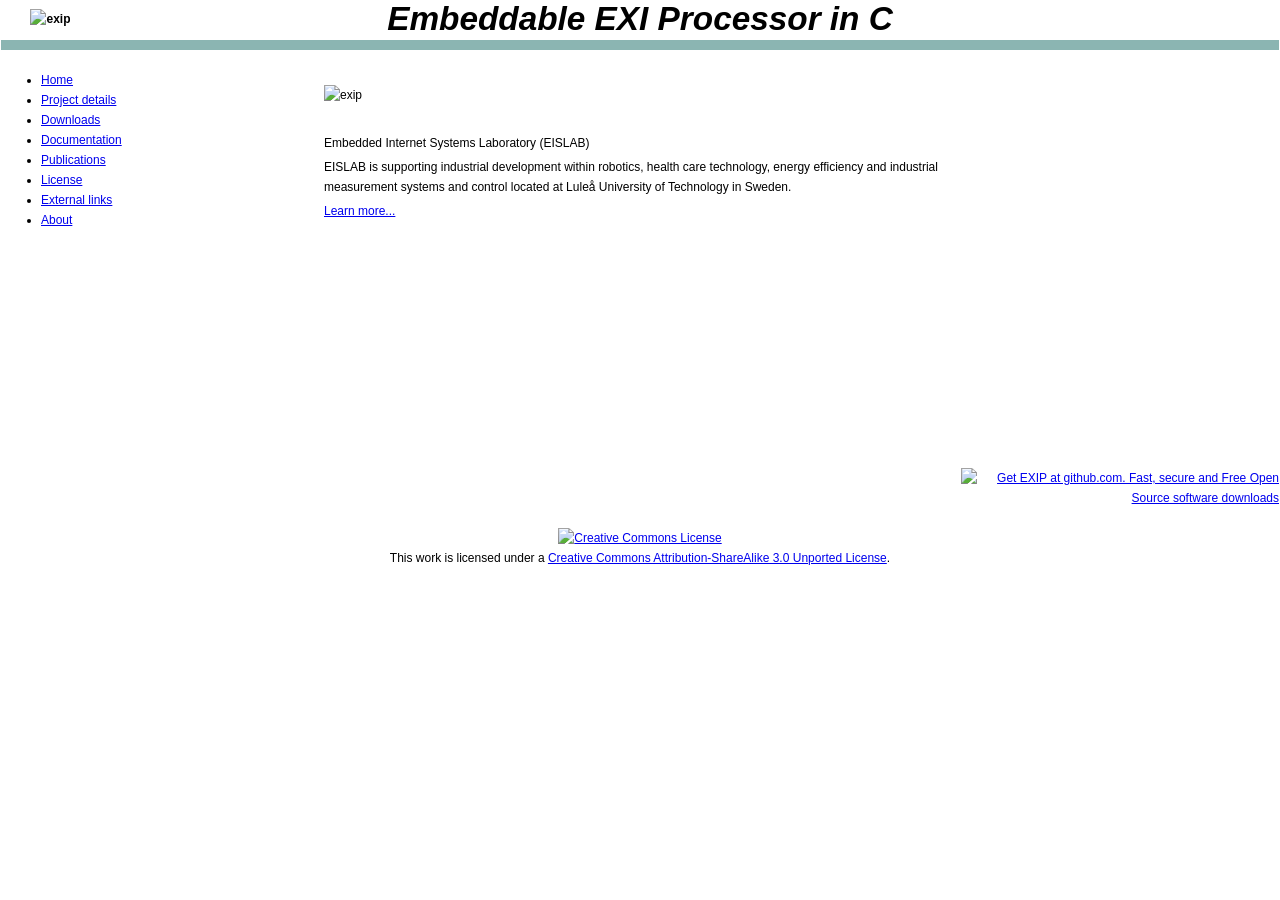
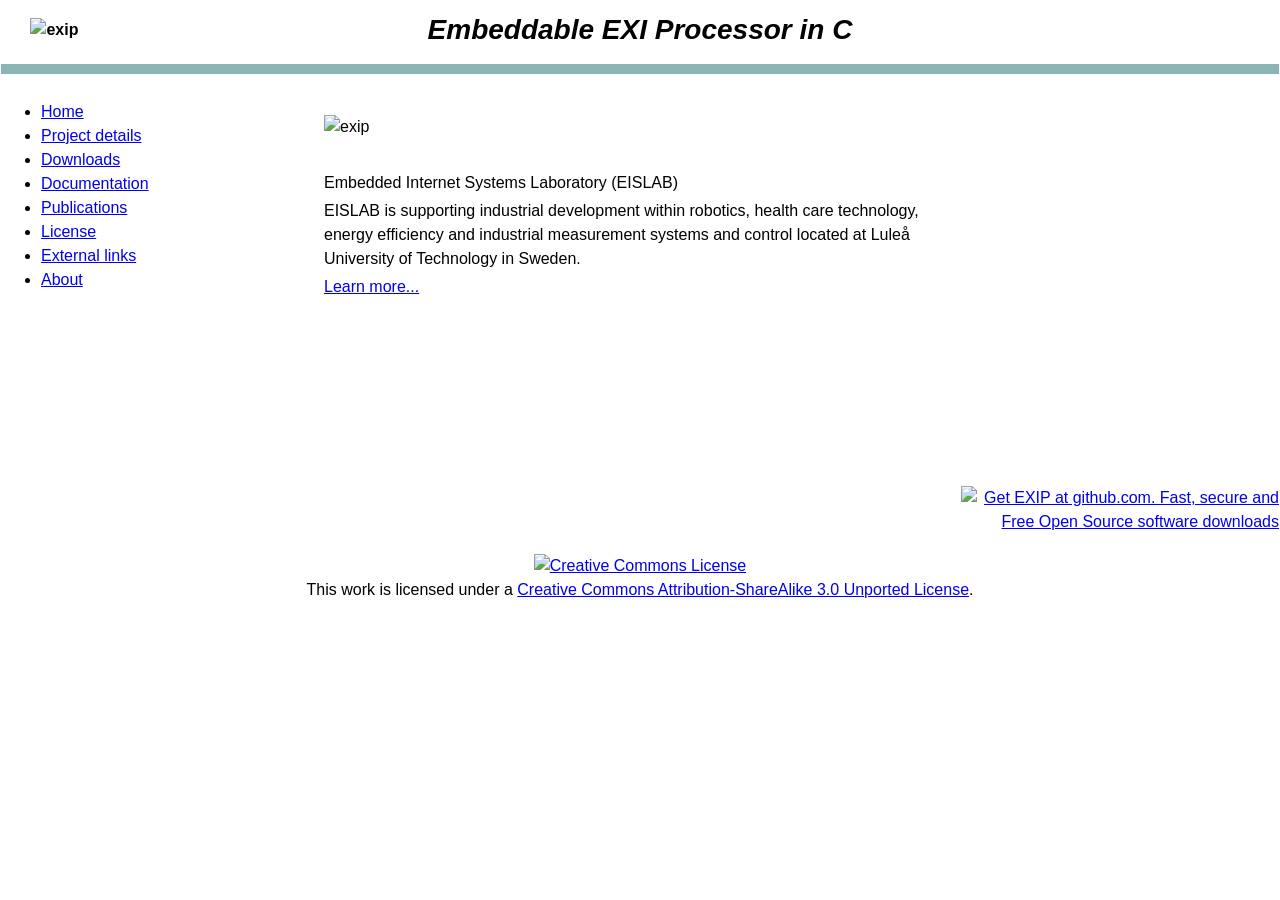

Change font sizes to rem

--- a/docs/www/style.css
+++ b/docs/www/style.css
@@ -2,15 +2,27 @@
 
 body {
 	font-family: Verdana, Tahoma, Arial, Times New Roman;
-	font-size: 12px;
+	font-size: 1rem;
 	padding: 0;
 	margin: 0;
 	color: black;
-	line-height: 20px;
+	line-height: 1.5;
+}
+
+h1 {
+	font-size: 1.5rem;
+}
+
+h2 {
+	font-size: 1.25rem;
+}
+
+h3 {
+	font-size: 1.125rem;
 }
 
 .header {
-	font-size: 25pt;
+	font-size: 1.75rem;
 	font-family: Verdana, Tahoma, Arial, Times New Roman;
 	font-weight: bold;
 	font-style: italic;
